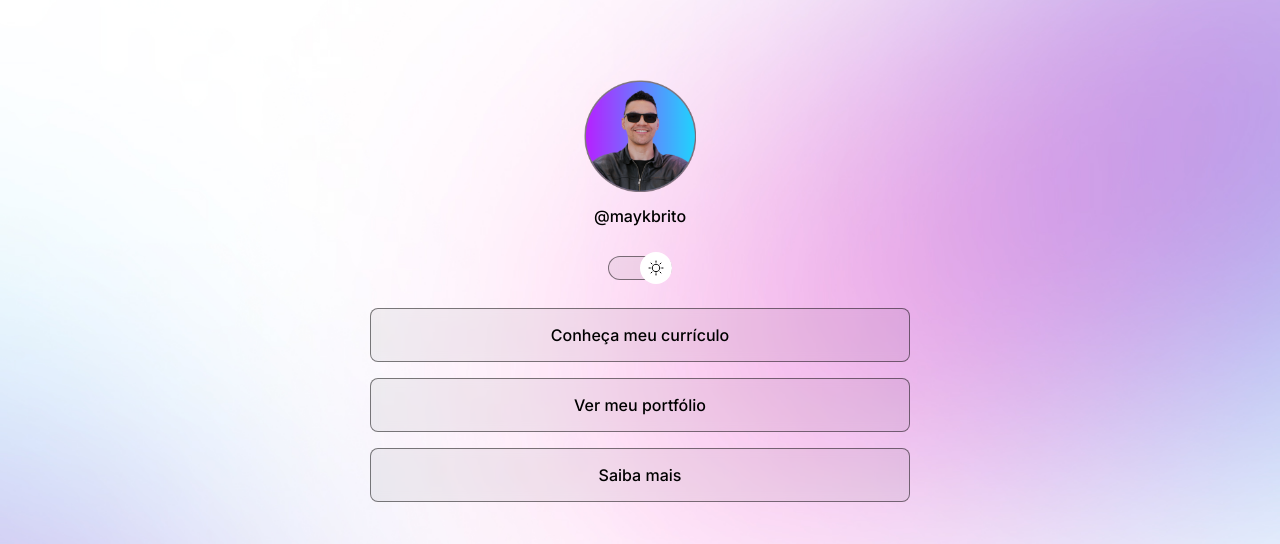
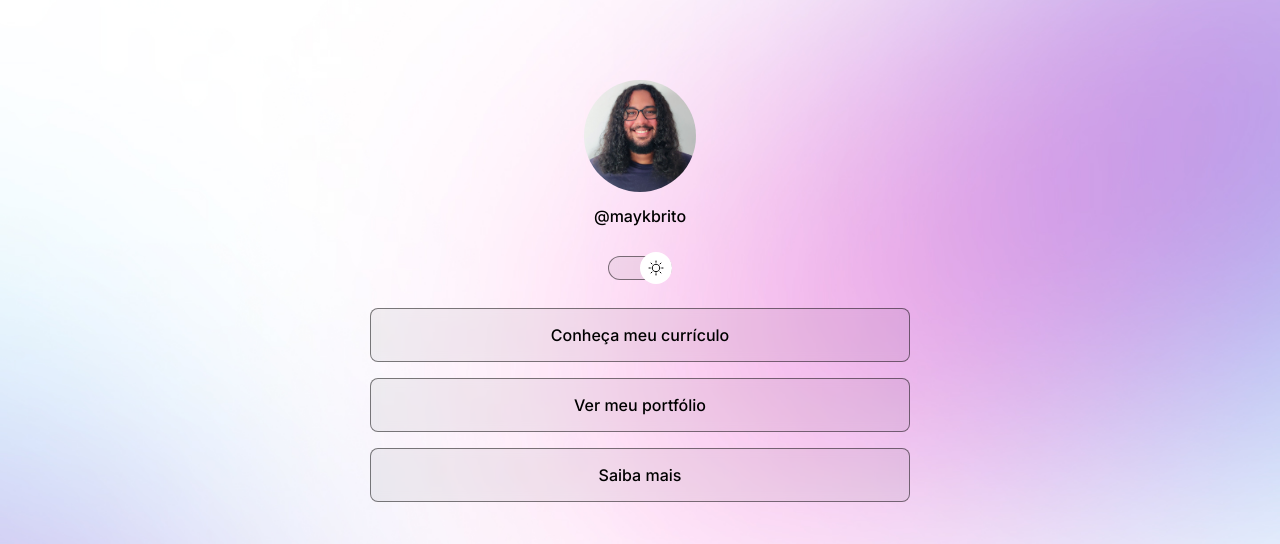
Before and after one commit to GabrielFerrazDev/DevLinks, a plain HTML site: page index.html in a window 1280 px wide. Both pictures are taken after a click on the element 640 px from the left and 267 px from the top of the page. Shown: the top 544 px of the page. Drawn offline with nearby package versions, Linux system fonts and the light colour scheme.

Commit message:
New Assets

```diff
--- a/index.html
+++ b/index.html
@@ -18,7 +18,7 @@
     <div id="container">
       <div id="profile">
         <img
-          src="./assets/avatar.png"
+          src="./assets/perfil1.jpg"
           alt="Imagem de perfil escura."
         />
         <p>@maykbrito</p>
--- a/script.js
+++ b/script.js
@@ -4,10 +4,10 @@ function toggleMode() {
     html.classList.toggle("light")
 
   if (html.classList.contains("light")) {
-    img.setAttribute("src", "./assets/avatar-light.png");
+    img.setAttribute("src", "./assets/perfil2.jpg");
     img.setAttribute("alt", "Imagem de perfil clara")
   } else {
-    img.setAttribute("src", "./assets/avatar.png");
+    img.setAttribute("src", "./assets/perfil1.jpg");
     img.setAttribute("alt", "Imagem de perfil escura")
   }
 }
--- a/style.css
+++ b/style.css
@@ -49,6 +49,7 @@ body * {
 
 #profile img {
   width: 112px;
+  border-radius: 50%;
 }
 
 #profile p {
```
Also changed, not shown: assets/avatar-light.png (deleted), assets/avatar.png (deleted), assets/perfil1.jpg (added), assets/perfil2.jpg (added), 1 other file.
